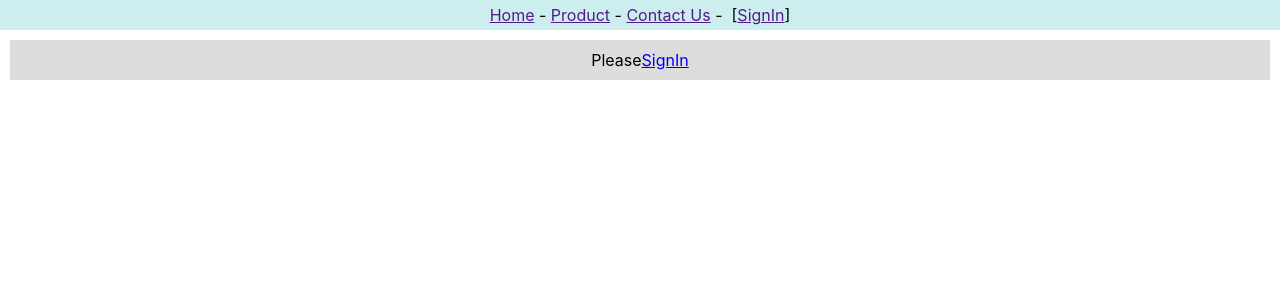
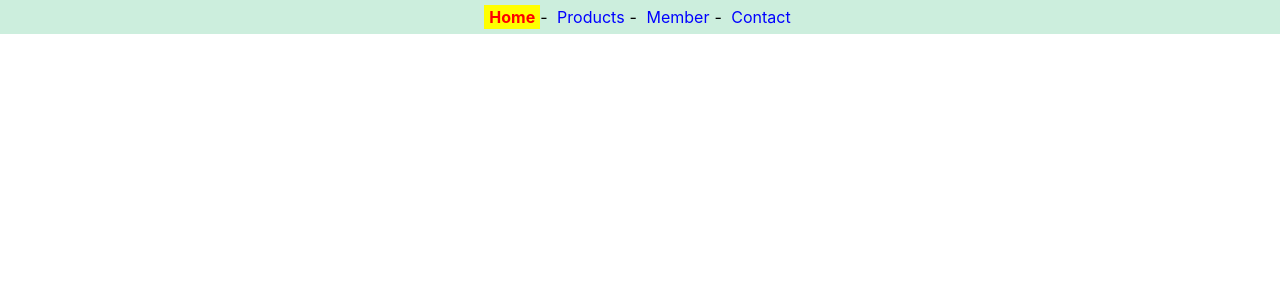
Before and after one commit to Tanongsak-BKK/app1, a React (Create React App) app: page / in a window 1280 px wide. Shown: the top 300 px of the page. Built offline with nearby package versions, Linux system fonts and the light colour scheme.

Commit message:
create router2.js and navlink.css
create router2.js and navlink.css

```diff
--- a/package.json
+++ b/package.json
@@ -9,6 +9,7 @@
     "@testing-library/user-event": "^13.5.0",
     "react": "^19.2.3",
     "react-dom": "^19.2.3",
+    "react-router-dom": "^7.13.0",
     "react-scripts": "5.0.1",
     "web-vitals": "^2.1.4"
   },
--- a/src/App.js
+++ b/src/App.js
@@ -1,16 +1,9 @@
 import React from "react";
-import { userContext } from "./context";
-import Content2 from "./context-content2";
-import Header2 from "./context-header2";
-
+import Router2 from "./router2";
 
 export default function App() {
-  let [user , setUser] = React.useState('')
 
-  return(
-    <userContext.Provider value={[user,setUser]}>
-    <Header2/>
-    <Content2/>
-    </userContext.Provider>
+  return (
+    <Router2 />
   )
 }
--- /dev/null
+++ b/src/navlink.css
@@ -0,0 +1,18 @@
+.nav {
+    background-color: #ced;
+    padding: 7px;
+    text-align: center;
+}
+
+.menu {
+    color: blue;
+    text-decoration: none;
+    padding: 2px 5px;
+}
+
+.active_menu {
+    color: red;
+    background-color: yellow;
+    text-decoration: none;
+    padding: 2px 5px;
+}
--- /dev/null
+++ b/src/router2.js
@@ -0,0 +1,30 @@
+import react from "react";
+import { BrowserRouter, NavLink } from 'react-router-dom';
+import './navlink.css';
+
+export default function Router2() {
+    return (
+        <BrowserRouter>
+            <nav className="nav">
+                <NavLink to='/' className={({ isActive }) =>
+                    isActive ? "active_menu" : "menu"}
+                    style={({ isActive }) => {
+                        return {
+                            fontWeight: isActive ? "bold" : ""
+                        };
+                    }}>
+                    Home
+                </NavLink>-&nbsp;
+                <NavLink to='/product' className={({ isActive }) => isActive ? "active_menu" : "menu"}>
+                    Products
+                </NavLink>-&nbsp;
+                <NavLink to='/member' className={({ isActive }) => isActive ? "active_menu" : "menu"}>
+                    Member
+                </NavLink>-&nbsp;
+                <NavLink to='/contact' className={({ isActive }) => isActive ? "active_menu" : "menu"}>
+                    Contact
+                </NavLink>
+            </nav>
+        </BrowserRouter>
+    );
+}
```
Also changed, not shown: 1 other file (tests, documents, lock files or other folders).
